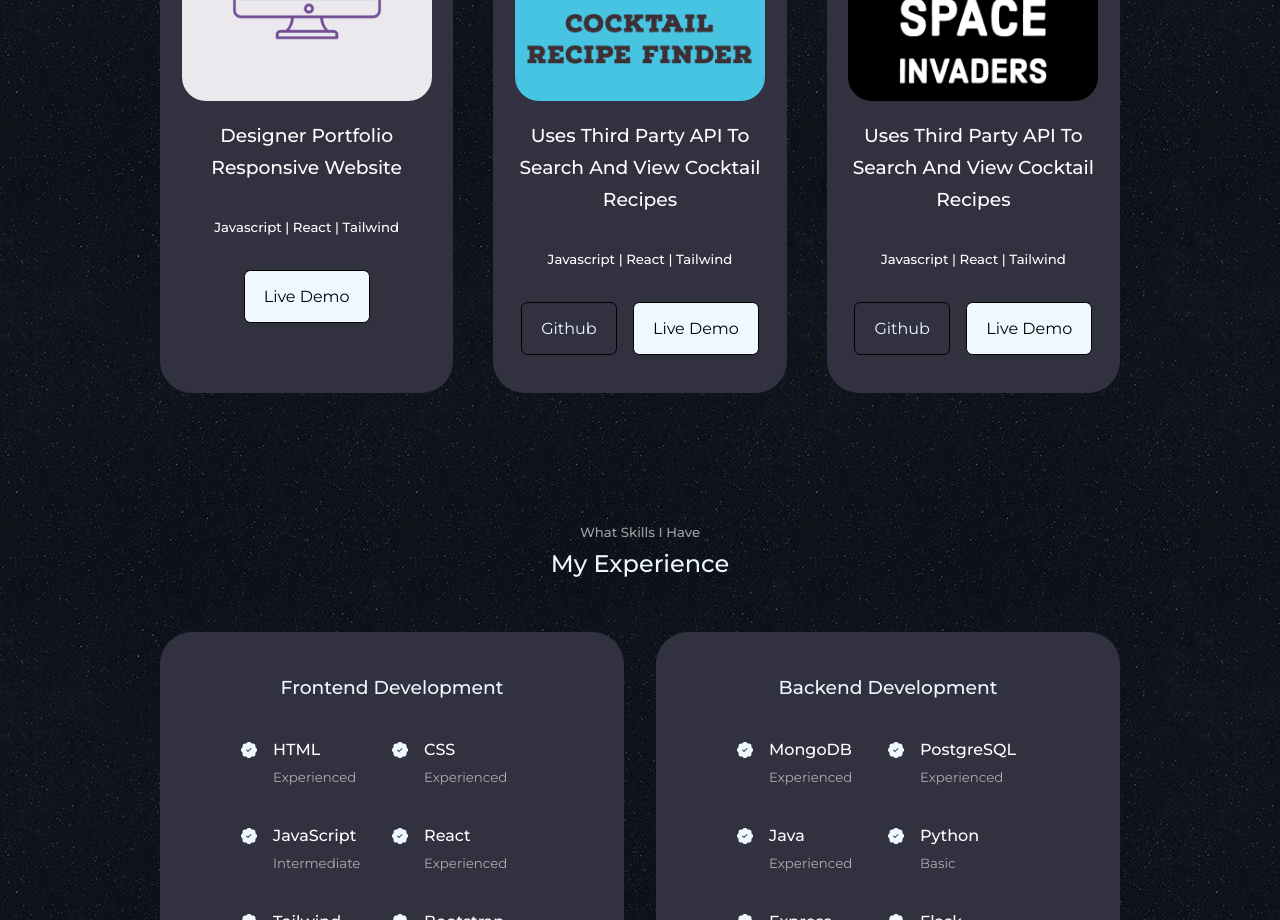
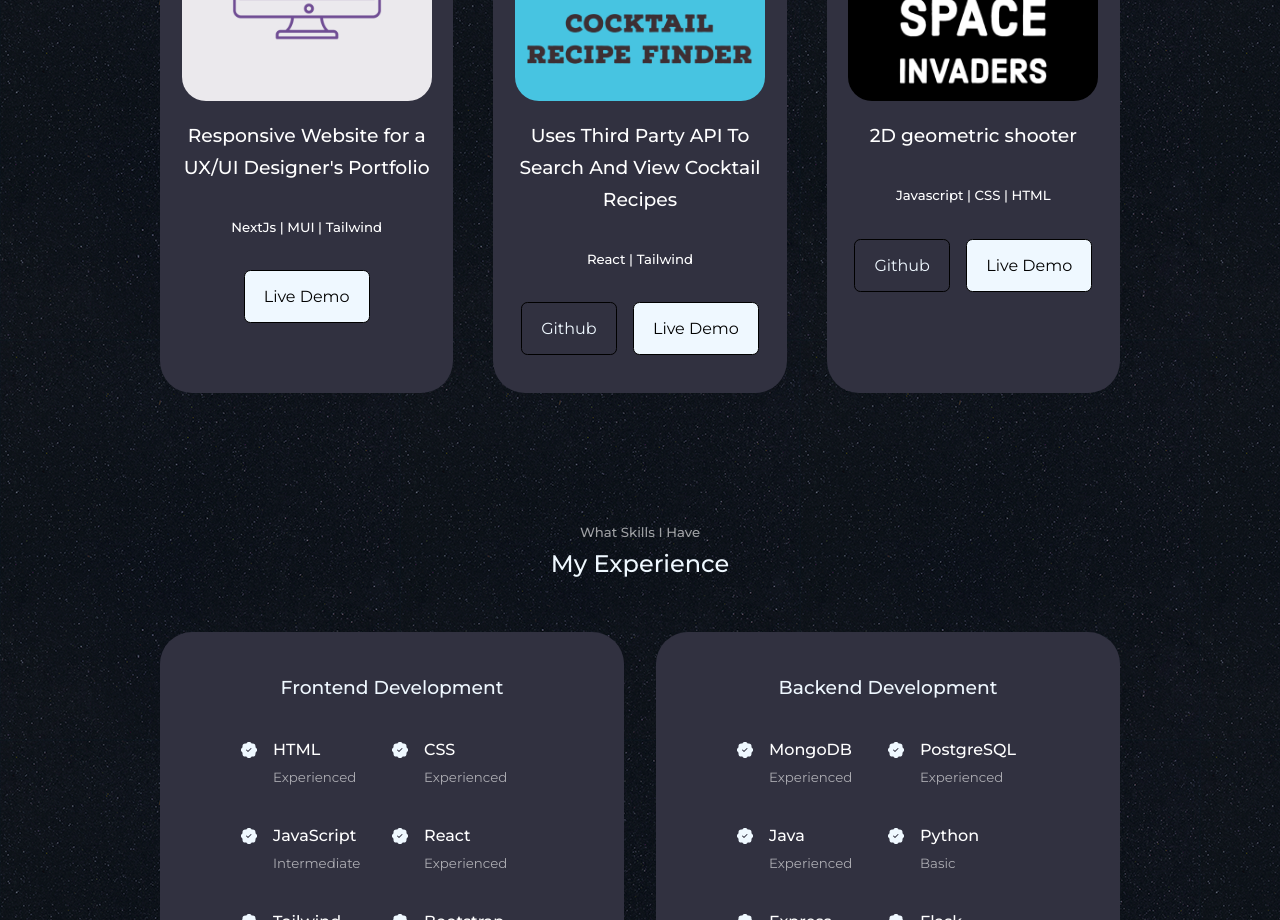
Before and after one commit to cmakride/react-portfolio-website, a React (Create React App) app: page / in a window 1280 px wide. Shown: the part 1260-2180 px from the top of the page. Built offline with nearby package versions, Linux system fonts and the light colour scheme.

Commit message:
update portfolio descriptions.

```diff
--- a/src/components/portfolio/Portfolio.tsx
+++ b/src/components/portfolio/Portfolio.tsx
@@ -14,23 +14,23 @@ const projects: Project[] = [
   {
     id: 1,
     image: "/ux-designer-portfolio.png",
-    title: "Designer Portfolio Responsive Website",
-    description: "Javascript | React | Tailwind",
+    title: "Responsive Website for a UX/UI Designer's Portfolio",
+    description: "NextJs | MUI | Tailwind",
     demo: "https://brunamakridesdesign.com/",
   },
   {
     id: 2,
     image: "/cocktail-recipe-finder.png",
     title: "Uses Third Party API To Search And View Cocktail Recipes",
-    description: "Javascript | React | Tailwind",
+    description: "React | Tailwind",
     github: "https://github.com/cmakride/cocktails-third-party-api",
     demo: "https://cocktail-recipe-finder-search.netlify.app/",
   },
   {
     id: 3,
     image: "/space-invaders.png",
-    title: "Uses Third Party API To Search And View Cocktail Recipes",
-    description: "Javascript | React | Tailwind",
+    title: "2D geometric shooter",
+    description: "Javascript | CSS | HTML",
     github: "https://github.com/cmakride/space-invaders",
     demo: "https://space-invaders-cm.netlify.app/",
   },
```
